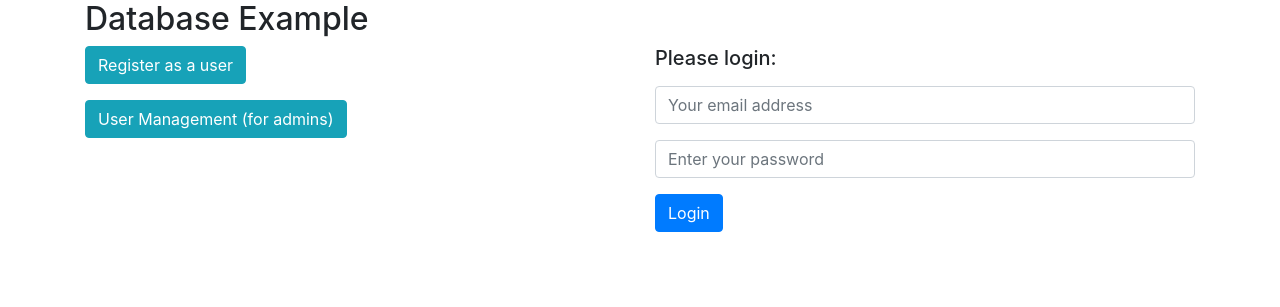
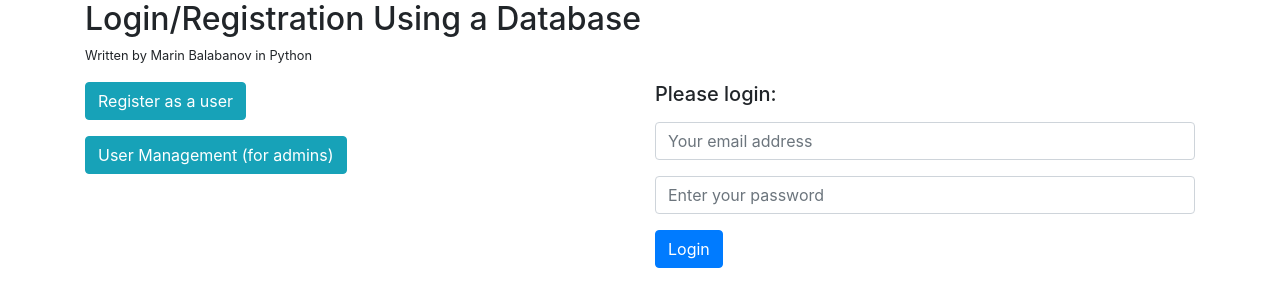
Before and after one commit to mbalabanov/db, a Flask app: page / in a window 1280 px wide. Shown: the part 56-363 px from the top of the page. Run offline with Flask 2, Linux system fonts and the light colour scheme; some libraries are stand-ins or nearby versions.

Commit message:
Added message

```diff
--- a/templates/index.html
+++ b/templates/index.html
@@ -4,7 +4,8 @@
 
 <div class="row">
     <div class="col-12">
-        <h2>Database Example</h2>
+        <h2>Login/Registration Using a Database</h2>
+        <p class="small">Written by Marin Balabanov in Python</p>
     </div>
 </div>
 <div class="row">
```
